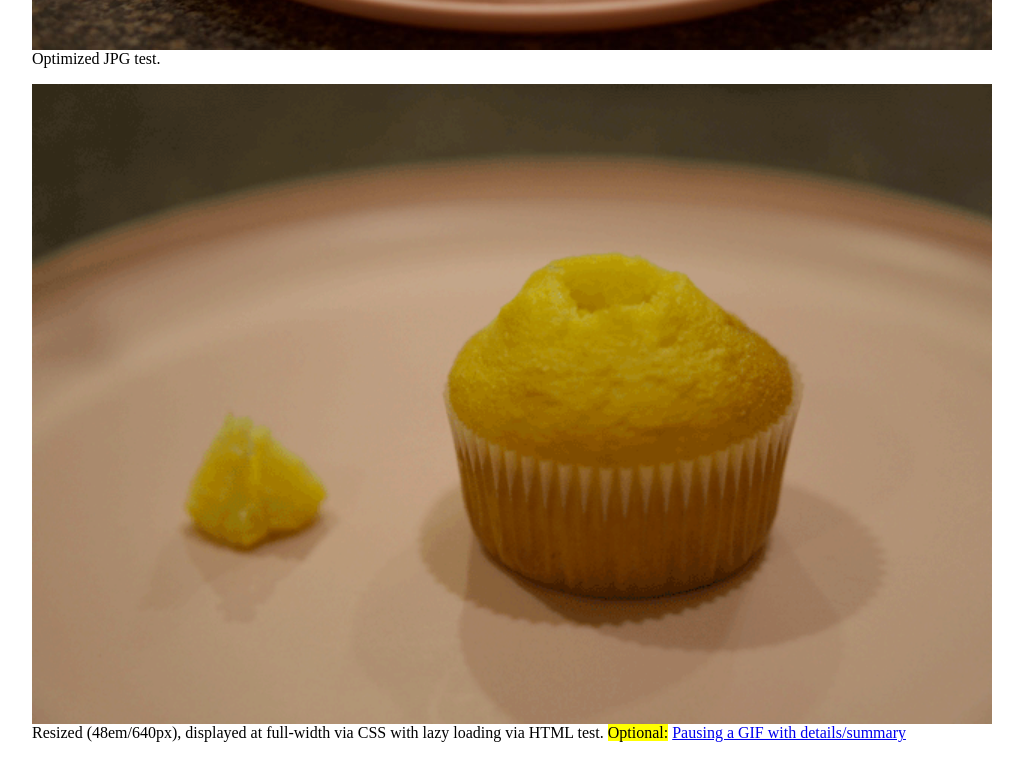
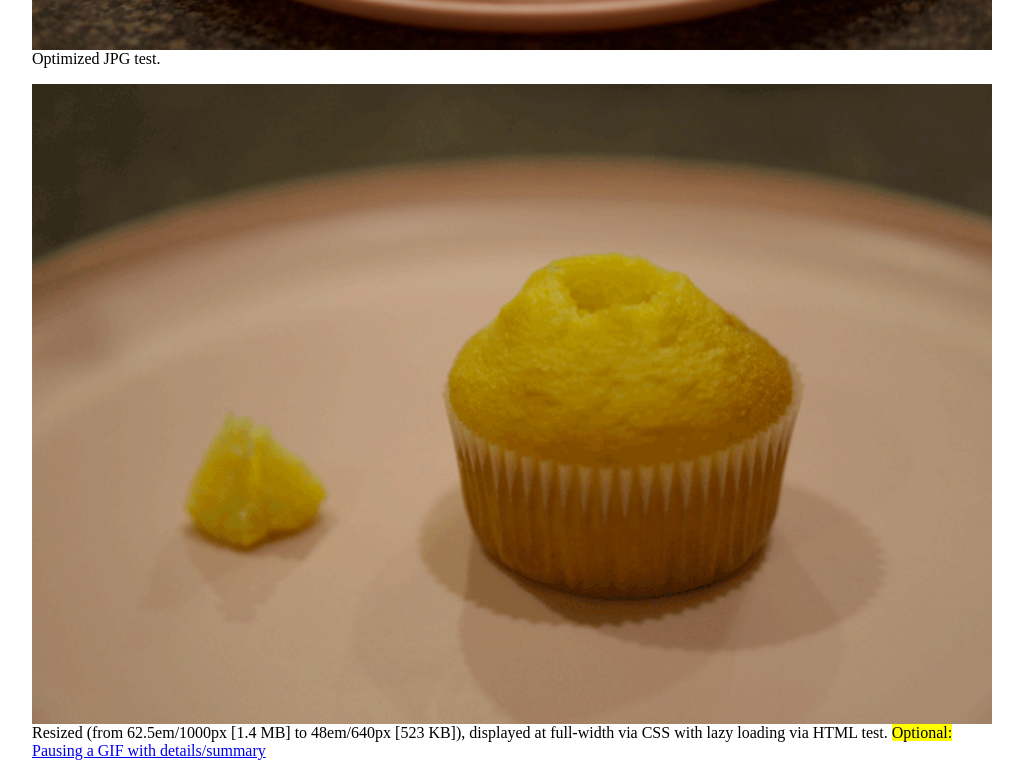
Before and after one commit to ec-student/decoding-loading, a plain HTML site: page index.html in a window 1280 px wide. Shown: the part 3301-4077 px from the top of the page, without its empty margins (128-1151 px from the left). Drawn offline with Linux system fonts and the light colour scheme.

Commit message:
Update index.html

```diff
--- a/index.html
+++ b/index.html
@@ -27,5 +27,5 @@
 
 <figure>
   <img class="full-width" alt="Cupcakes on display, animation." src="img/steps-640w.gif" width="640" height="427" loading="lazy">
-  <figcaption>Resized (48em/640px), displayed at full-width via CSS with lazy loading via HTML test. <mark>Optional:</mark> <a href="https://css-tricks.com/pause-gif-details-summary/">Pausing a GIF with details/summary </a></figcaption>
+  <figcaption>Resized (from 62.5em/1000px [1.4 MB] to 48em/640px [523 KB]), displayed at full-width via CSS with lazy loading via HTML test. <mark>Optional:</mark> <a href="https://css-tricks.com/pause-gif-details-summary/">Pausing a GIF with details/summary </a></figcaption>
 </figure>
```
